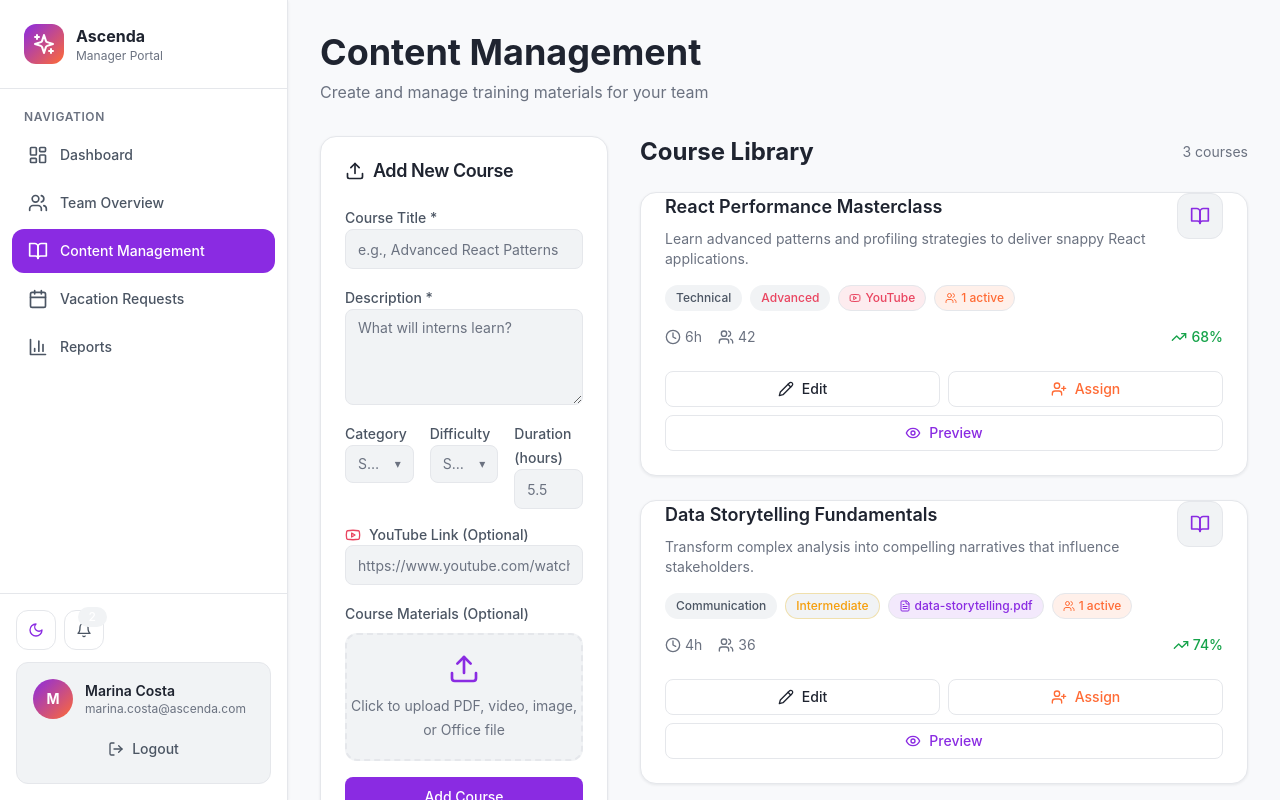
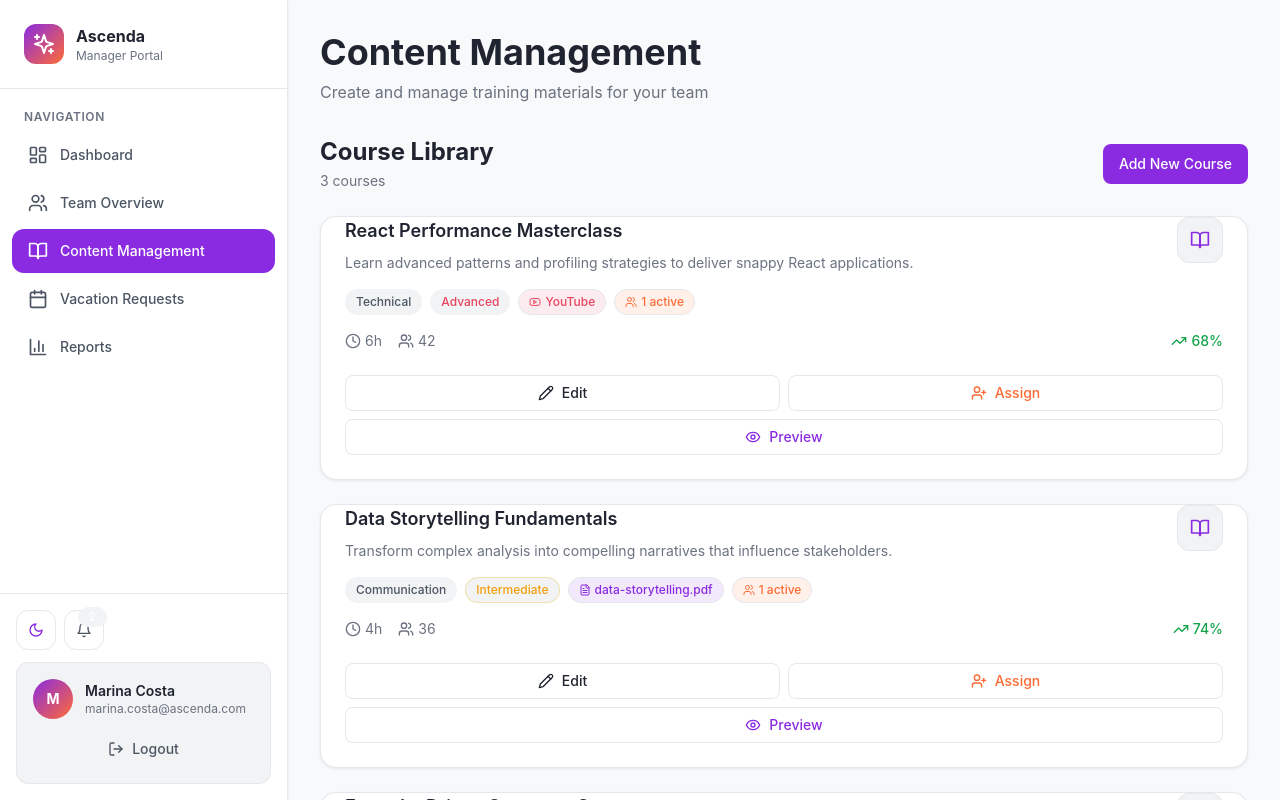
Before and after one commit to ManoCaio25/relogio-digital, a React (Vite) app in the folder Ascenda Padrinho att/: page /content in a window 1280 px wide. Shown: the top 800 px of the page. Built offline with nearby package versions, Linux system fonts and the light colour scheme.

Commit message:
Move course creation to modal and validate duration

```diff
--- a/Ascenda Padrinho att/index.html
+++ b/Ascenda Padrinho att/index.html
@@ -4,6 +4,7 @@
     <meta charset="UTF-8" />
     <meta name="viewport" content="width=device-width, initial-scale=1.0" />
     <title>Ascenda Manager Portal</title>
+    <link rel="icon" href="/favicon.svg" />
   </head>
   <body>
     <div id="root"></div>
--- a/Ascenda Padrinho att/src/components/content/CourseUploadForm.jsx
+++ b/Ascenda Padrinho att/src/components/content/CourseUploadForm.jsx
@@ -1,5 +1,4 @@
 import React, { useState } from "react";
-import { Card, CardContent, CardHeader, CardTitle } from "@/components/ui/card";
 import { Button } from "@/components/ui/button";
 import { Input } from "@/components/ui/input";
 import { Textarea } from "@/components/ui/textarea";
@@ -77,7 +76,7 @@ export default function CourseUploadForm({ onSuccess, onPreview }) {
         description: formData.description,
         category: formData.category,
         difficulty: formData.difficulty,
-        duration_hours: parseFloat(formData.duration_hours) || 0,
+        duration_hours: Math.max(0, parseFloat(formData.duration_hours) || 0),
         enrolled_count: 0,
         completion_rate: 0,
         published: true
@@ -117,14 +116,6 @@ export default function CourseUploadForm({ onSuccess, onPreview }) {
   }, [formData, file, onSuccess]);
 
   return (
-    <Card className="border-border bg-surface shadow-e1">
-      <CardHeader>
-        <CardTitle className="text-primary flex items-center gap-2">
-          <Upload className="w-5 h-5" />
-          Add New Course
-        </CardTitle>
-      </CardHeader>
-      <CardContent>
     <form onSubmit={handleSubmit} className="space-y-4">
           <div>
             <Label htmlFor="title" className="text-secondary">Course Title *</Label>
@@ -187,8 +178,24 @@ export default function CourseUploadForm({ onSuccess, onPreview }) {
               id="duration"
               type="number"
               step="0.5"
+              min="0"
               value={formData.duration_hours}
-                onChange={(e) => setFormData({ ...formData, duration_hours: e.target.value })}
+              onChange={(e) => {
+                const value = e.target.value;
+                if (value === "") {
+                  setFormData({ ...formData, duration_hours: "" });
+                  return;
+                }
+
+                if (value === "-") {
+                  return;
+                }
+
+                const parsed = parseFloat(value);
+                if (!Number.isNaN(parsed) && parsed >= 0) {
+                  setFormData({ ...formData, duration_hours: value });
+                }
+              }}
               placeholder="5.5"
               className="bg-surface2 border-border text-primary placeholder:text-muted"
             />
@@ -266,7 +273,5 @@ export default function CourseUploadForm({ onSuccess, onPreview }) {
             )}
           </Button>
         </form>
-      </CardContent>
-    </Card>
   );
 }
--- a/Ascenda Padrinho att/src/pages/ContentManagement.jsx
+++ b/Ascenda Padrinho att/src/pages/ContentManagement.jsx
@@ -6,6 +6,14 @@ import CourseCard from "../components/content/CourseCard";
 import CourseEditModal from "../components/content/CourseEditModal";
 import PreviewDrawer from "../components/media/PreviewDrawer";
 import AssignCourseModal from "../components/courses/AssignCourseModal";
+import { Button } from "@/components/ui/button";
+import {
+  Dialog,
+  DialogContent,
+  DialogHeader,
+  DialogTitle
+} from "@/components/ui/dialog";
+import { Upload } from "lucide-react";
 
 export default function ContentManagement() {
   const [courses, setCourses] = useState([]);
@@ -15,6 +23,7 @@ export default function ContentManagement() {
   const [isPreviewOpen, setIsPreviewOpen] = useState(false);
   const [assigningCourse, setAssigningCourse] = useState(null);
   const [isAssignModalOpen, setIsAssignModalOpen] = useState(false);
+  const [isCreateModalOpen, setIsCreateModalOpen] = useState(false);
 
   const loadCourses = useCallback(async () => {
     const data = await Course.list('-created_date');
@@ -28,6 +37,7 @@ export default function ContentManagement() {
   const handleCourseCreate = useCallback(async (courseData) => {
     await Course.create(courseData);
     loadCourses();
+    setIsCreateModalOpen(false);
   }, [loadCourses]);
 
   const handleEdit = useCallback((course) => {
@@ -72,18 +82,18 @@ export default function ContentManagement() {
           <p className="text-muted">Create and manage training materials for your team</p>
         </motion.div>
 
-        <div className="grid lg:grid-cols-3 gap-8">
-          <div className="lg:col-span-1">
-            <CourseUploadForm
-              onSuccess={handleCourseCreate}
-              onPreview={handleFormPreview}
-            />
-          </div>
-
-          <div className="lg:col-span-2 space-y-6">
-            <div className="flex items-center justify-between">
+        <div className="space-y-6">
+          <div className="flex flex-col gap-4 md:flex-row md:items-center md:justify-between">
+            <div>
               <h2 className="text-2xl font-bold text-primary">Course Library</h2>
               <span className="text-sm text-muted">{courses.length} courses</span>
+            </div>
+            <Button
+              onClick={() => setIsCreateModalOpen(true)}
+              className="bg-brand hover:bg-brand/90 text-white"
+            >
+              Add New Course
+            </Button>
           </div>
 
           <div className="grid gap-6">
@@ -105,7 +115,6 @@ export default function ContentManagement() {
             </div>
           )}
         </div>
-        </div>
 
         <CourseEditModal
           course={editingCourse}
@@ -126,6 +135,23 @@ export default function ContentManagement() {
           onClose={() => setIsAssignModalOpen(false)}
           onSuccess={handleAssignSuccess}
         />
+
+        <Dialog open={isCreateModalOpen} onOpenChange={setIsCreateModalOpen}>
+          <DialogContent className="max-w-2xl bg-surface border-border text-primary max-h-[90vh] overflow-y-auto">
+            <DialogHeader>
+              <DialogTitle className="flex items-center gap-2 text-primary">
+                <Upload className="w-5 h-5" />
+                Add New Course
+              </DialogTitle>
+            </DialogHeader>
+            <div className="p-6 pt-4">
+              <CourseUploadForm
+                onSuccess={handleCourseCreate}
+                onPreview={handleFormPreview}
+              />
+            </div>
+          </DialogContent>
+        </Dialog>
       </div>
     </div>
   );
```
Also changed, not shown: Ascenda Padrinho att/public/favicon.svg (added). Lines whose indentation alone changed are shown as unchanged.
